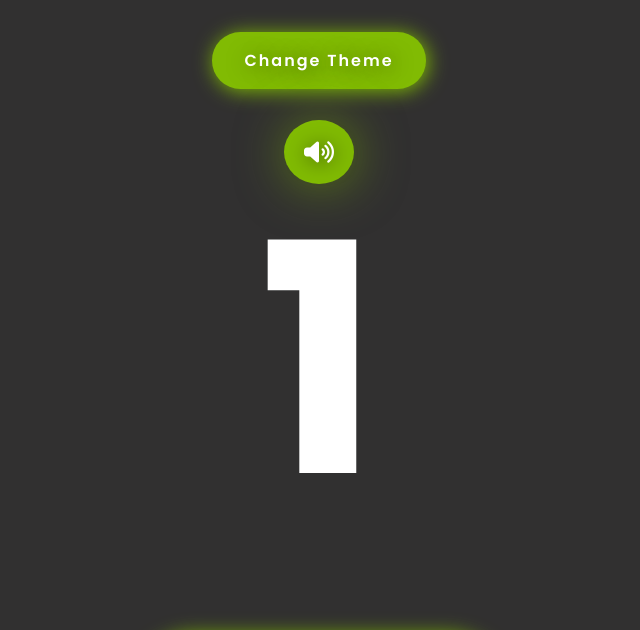
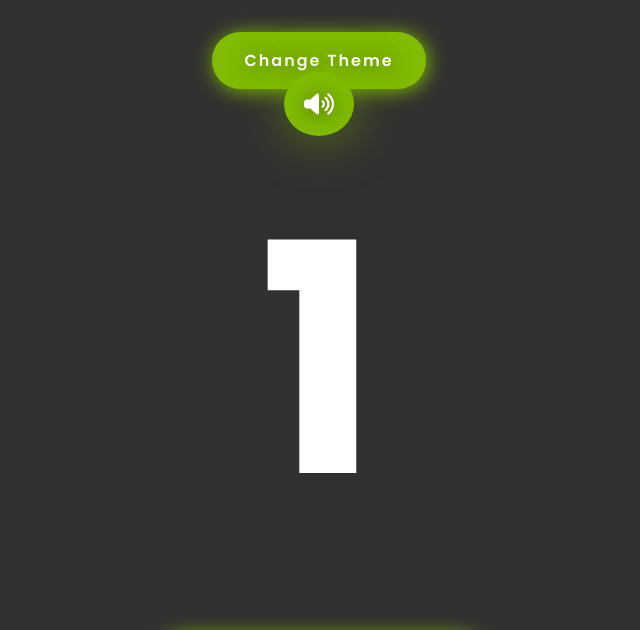
Before and after one commit to Jayesh2812/dice, a plain HTML site: page index.html in a window 1280 px wide. Shown: the top 630 px of the page, without its empty margins (321-961 px from the left). Drawn offline with Linux system fonts and the light colour scheme.

Commit message:
Update dice.css

```diff
--- a/dice.css
+++ b/dice.css
@@ -93,7 +93,7 @@ span{
 i{
     color:white;
     position:absolute;
-    top:5em;
+    top:3em;
     text-shadow:2px 2px 10px #81bb03;
     background:#81bb03;
     font-size: 24px;
```
